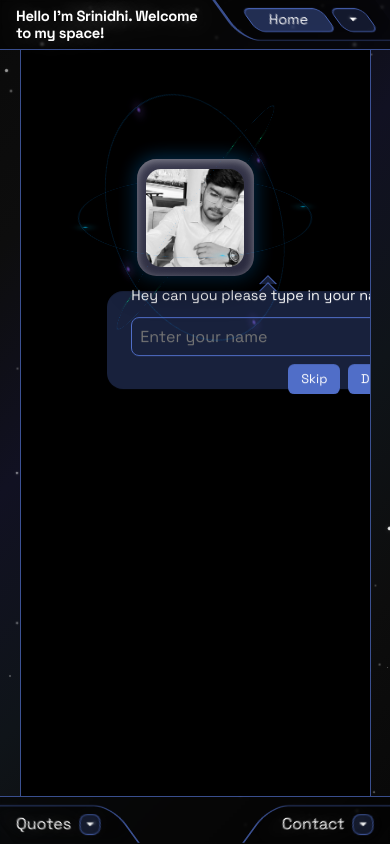
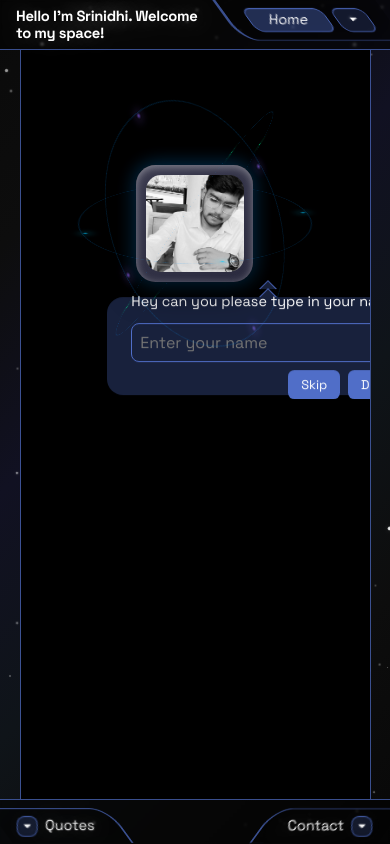
Before and after one commit to srinidhiv2107/portfolio, a React (Vite) app: page / in a window 390 px wide. Built offline with nearby package versions, Linux system fonts and the light colour scheme; grey boxes are pictures that could not be loaded; a web font is replaced by a local one.

Commit message:
[4] [quotes, contact] make home responsive

```diff
--- a/src/App.scss
+++ b/src/App.scss
@@ -16,7 +16,7 @@
 
 html, body {
   position: relative;
-  width: 100%;
+  width: 100vw;
   height: 100vh;
   font-family: var(--ff), -apple-system, BlinkMacSystemFont, "Segoe UI", Roboto, sans-serif;
   background-color: transparent;
--- a/src/components/Contact.jsx
+++ b/src/components/Contact.jsx
@@ -11,7 +11,10 @@ const Contact = () => {
   }
 
   return (
-    <div className="contact">
+    <div
+      className="contact"
+      data-form-open={`${contactToggle}`}
+    >
       <div
         className="contact-label"
         data-form-open={`${contactToggle}`}
@@ -26,7 +29,7 @@ const Contact = () => {
       </div>
       <div className={`contact-form ${contactToggle ? 'open' : ''}`}>
         <div className="contact-form-content">
-          <p className="p1">Let's get in touch</p>
+          <p className="p1">let's get in touch</p>
           <form>
             <input name="name" type="text" placeholder="Name" defaultValue={username} autoComplete="name" required />
             <input name="email" type="email" placeholder="Email" autoComplete="email" required />
--- a/src/components/Quotes.jsx
+++ b/src/components/Quotes.jsx
@@ -1,24 +1,24 @@
-import React, { useState, useEffect } from 'react';
+import React, { useState, useEffect } from "react";
 import { quotes } from "./QuotesList.jsx";
 import "../styles/Quotes.scss";
 
 const Quotes = () => {
   const [quotesToggle, setQuotesToggle] = useState(false);
-  const [displayText, setDisplayText] = useState('');
+  const [displayText, setDisplayText] = useState("");
   const [currentQuoteIndex, setCurrentQuoteIndex] = useState(0);
   const [isTyping, setIsTyping] = useState(true);
 
   const handleQuotesToggle = () => {
     setQuotesToggle(!quotesToggle);
-  }
+  };
 
   useEffect(() => {
-    if(!quotesToggle) return;
+    if (!quotesToggle) return;
 
     const currentQuote = quotes[currentQuoteIndex];
     let timeoutId;
 
-    if(isTyping) {
+    if (isTyping) {
       // Typing animation
       if (displayText.length < currentQuote.length) {
         timeoutId = setTimeout(() => {
@@ -51,7 +51,7 @@ const Quotes = () => {
   // Reset animation when a quotesList section is toggled
   useEffect(() => {
     if (quotesToggle) {
-      setDisplayText('');
+      setDisplayText("");
       setIsTyping(true);
     }
   }, [quotesToggle]);
@@ -59,19 +59,23 @@ const Quotes = () => {
   return (
     <div className="quotes">
       <div className="quotes-label">
-        <p className="p2">Quotes</p>
         <span
-          className={`material-symbols-rounded arrow-icon ${quotesToggle ? 'rotated' : ''}`}
+          className={`material-symbols-rounded arrow-icon ${quotesToggle ? "rotated" : ""}`}
           onClick={handleQuotesToggle}
         >
-            arrow_drop_down
-          </span>
+          arrow_drop_down
+        </span>
+        <p className="p2">Quotes</p>
       </div>
-      <div className={`quotes-display ${quotesToggle ? 'open' : ''}`}>
+      <div
+        className={`quotes-display ${quotesToggle ? "open" : ""}`}
+        data-quotes-open={`${quotesToggle}`}
+      >
         <div className="quotes-display-content">
           <div className="quotes-display-content-line"></div>
           <p className="quotes-display-content-text">
-            <span>{displayText}</span><span></span>
+            <span>{displayText}</span>
+            <span></span>
           </p>
         </div>
       </div>
--- a/src/components/QuotesList.jsx
+++ b/src/components/QuotesList.jsx
@@ -1,11 +1,12 @@
 export const quotes = [
+  "A clever person solves a problem. A wise person avoids it.",
+  "The unexamined life is not worth living.",
+  "There is no greater fool than the he who thinks himself wise",
+  "No one is wiser than he who suspects he is a fool.",
   "No amount of money can buy a second of time.",
-  "A clever person solves a problem. A wise person avoids it.",
   "God’s no is not a rejection it is a redirection.",
-  "The unexamined life is not worth living.",
   "The way to get started is to quit talking and begin doing.",
   "Life is what happens to you while you're busy making other plans.",
-  "There is no greater fool than the he who thinks himself wise; no one is wiser than he who suspects he is a fool.",
   "It is during our darkest moments that we must focus to see the light.",
   "Peace begins with a smile.",
 ];
--- a/src/components/SocialLinks.jsx
+++ b/src/components/SocialLinks.jsx
@@ -1,19 +1,19 @@
 import React from "react";
-import { FaGithub, FaLinkedin, FaXTwitter } from "react-icons/fa6";
+import { FaGithub, FaLinkedinIn } from "react-icons/fa6";
 import "../styles/SocialLinks.scss";
 
-const iconSize = 22;
+const iconSize = "clamp(1.125rem, 1.063rem + 0.278vw, 1.375rem)";
 
 const SocialLinks = () => (
   <div className="social-links">
+    <a href="https://www.linkedin.com/in/srinidhiv21/" target="_blank" rel="noopener noreferrer">
+      <FaLinkedinIn size={iconSize} />
+    </a>
     <a href="https://github.com/srinidhiv2107" target="_blank" rel="noopener noreferrer">
       <FaGithub size={iconSize} />
     </a>
-    <a href="https://www.linkedin.com/in/srinidhiv21/" target="_blank" rel="noopener noreferrer">
-      <FaLinkedin size={iconSize} />
-    </a>
-    <a href="https://x.com/srinidhiV2107" target="_blank" rel="noopener noreferrer">
-      <FaXTwitter size={iconSize} />
+    <a href="https://leetcode.com/u/srinidhiV2107/" target="_blank" rel="noopener noreferrer">
+      <svg xmlns="http://www.w3.org/2000/svg" width={iconSize} height={iconSize} viewBox="0 0 24 24" fill="none" stroke="currentColor" strokeWidth={2.5} strokeLinecap="round" strokeLinejoin="round" className="icon icon-tabler icons-tabler-outline icon-tabler-brand-leetcode"><path stroke="none" d="M0 0h24v24H0z" fill="none"/><path d="M12 13h7.5" /><path d="M9.424 7.268l4.999 -4.999" /><path d="M16.633 16.644l-2.402 2.415a3.189 3.189 0 0 1 -4.524 0l-3.77 -3.787a3.223 3.223 0 0 1 0 -4.544l3.77 -3.787a3.189 3.189 0 0 1 4.524 0l2.302 2.313" /></svg>
     </a>
   </div>
 );
--- a/src/styles/Contact.scss
+++ b/src/styles/Contact.scss
@@ -5,6 +5,12 @@
   right: 0;
   bottom: 0;
   @include mixins.displayFlex($ai: flex-end, $fd: column);
+
+  @media screen and (max-width: 600px) {
+    &[data-form-open="true"] {
+      z-index: 1000;
+    }
+  }
 
   &-label {
     transform: skewX(var(--neg-skew-angle));
@@ -20,17 +26,18 @@
       background: var(--color-black);
     }
 
-    p, span {
+    p,
+    span {
       transform: skewX(var(--skew-angle));
       text-shadow: 0 0 20px rgba(255, 255, 255, 0.4);
     }
 
     p {
-      font-size: 1rem;
+      font-size: clamp(0.9rem, 0.649rem + 0.401vw, 1.1rem);
     }
 
     span {
-      font-size: 1.2rem;
+      font-size: clamp(1.2rem, 1.15rem + 0.222vw, 1.4rem);
       cursor: pointer;
       background: var(--color-primary-20);
       border: 0.1rem solid var(--color-primary-70);
@@ -49,7 +56,9 @@
   &-form {
     display: grid;
     grid-template-rows: 0fr;
-    width: 30vw;
+    width: clamp(20rem, 16rem + 17.778vw, 36rem);
+    max-width: 90vw;
+    max-height: 80dvh;
     border-top-left-radius: 1.2rem;
     border-top: 0.1rem solid var(--color-primary-70);
     border-left: 0.1rem solid var(--color-primary-70);
@@ -65,14 +74,15 @@
     }
 
     &-content {
-      @include mixins.displayFlex($jc: center, $ga: 1rem, $fd: column);
+      @include mixins.displayFlex($jc: flex-start, $ga: 1rem, $fd: column);
       width: 100%;
       min-height: 0;
-      overflow: hidden;
+      overflow-y: scroll;
       transition: all 0.4s ease-in-out;
 
       p {
         opacity: 1;
+        font-size: clamp(1.1rem, 0.95rem + 0.667vw, 1.7rem);
         font-weight: var(--font-medium);
         text-shadow: 0 0 20px rgba(255, 255, 255, 0.4);
         transition: all 0.2s ease-in-out;
@@ -82,11 +92,12 @@
         @include mixins.displayFlex($ai: stretch, $ga: 1rem, $fd: column);
         width: 100%;
 
-        input, textarea {
+        input,
+        textarea {
           padding: 0.5rem;
           color: var(--color-white);
           font-family: inherit;
-          font-size: 1rem;
+          font-size: clamp(0.8rem, 0.7rem + 0.444vw, 1.2rem);
           border: 0.1rem solid var(--color-primary-70);
           border-radius: 0.4rem;
           background: transparent;
@@ -109,11 +120,11 @@
         }
 
         button {
-          @include mixins.displayFlex($jc: center, $ga: 0.5rem);
+          @include mixins.displayFlex($jc: center, $ga: 0.2rem);
           padding: 0.5rem;
           color: var(--color-white);
           font-family: inherit;
-          font-size: 1rem;
+          font-size: clamp(0.9rem, 0.825rem + 0.333vw, 1.2rem);
           border: 0.1rem solid var(--color-primary-70);
           border-radius: 0.4rem;
           background: var(--color-primary-20);
@@ -122,7 +133,7 @@
           transition: all 0.3s ease;
 
           span {
-            font-size: 1.2rem;
+            font-size: clamp(1.1rem, 1.025rem + 0.333vw, 1.4rem);
             transition: transform 0.3s ease-in-out;
           }
 
--- a/src/styles/Home.scss
+++ b/src/styles/Home.scss
@@ -4,6 +4,10 @@
   @include mixins.displayFlex($fd: column, $ga: 2rem);
   width: 80%;
   margin: auto 0;
+
+  @media screen and (max-width: 750px) {
+    width: 90%;
+  }
 
   .photo-links-about-wrapper {
     @include mixins.displayFlex($jc: center, $ga: 4.5rem);
--- a/src/styles/Quotes.scss
+++ b/src/styles/Quotes.scss
@@ -3,7 +3,8 @@
 .quotes {
   @include mixins.displayFlex($ai: flex-start, $fd: column);
 
-  &-label, &-display {
+  &-label,
+  &-display {
     transform: skewX(var(--skew-angle));
     background: transparent;
     backdrop-filter: blur(var(--glass-blur));
@@ -16,17 +17,18 @@
     @include mixins.displayFlex($ga: 0.5rem);
     padding: 0.4rem 1.5rem 0.4rem 1rem;
 
-    p, span {
+    p,
+    span {
       transform: skewX(var(--neg-skew-angle));
       text-shadow: 0 0 20px rgba(255, 255, 255, 0.4);
     }
 
     p {
-      font-size: 1rem;
+      font-size: clamp(0.9rem, 0.649rem + 0.401vw, 1.1rem);
     }
 
     span {
-      font-size: 1.2rem;
+      font-size: clamp(1.2rem, 1.15rem + 0.222vw, 1.4rem);
       border: 0.1rem solid var(--color-primary-70);
       border-radius: 0.5rem;
       background: var(--color-primary-20);
@@ -45,9 +47,18 @@
   &-display {
     display: grid;
     grid-template-rows: 0fr;
-    width: 45vw;
+    width: clamp(22rem, 15.5rem + 28.889vw, 48rem);
+    max-width: 90vw;
+    max-height: 80dvh;
     opacity: 0;
     transition: all 0.5s ease-in-out;
+
+    @media screen and (max-width: 600px) {
+      &[data-quotes-open="true"] {
+        z-index: 1000;
+        background: var(--color-black);
+      }
+    }
 
     &.open {
       grid-template-rows: 1fr;
@@ -73,7 +84,7 @@
       &-text {
         transform: skewX(var(--neg-skew-angle));
         padding-right: 0.2rem;
-        font-size: 1.1rem;
+        font-size: clamp(0.8rem, 0.7rem + 0.444vw, 1.2rem);
         line-height: 150%;
 
         span:first-child {
@@ -95,5 +106,7 @@
 }
 
 @keyframes blink {
-  50% { opacity: 0; }
+  50% {
+    opacity: 0;
+  }
 }
--- a/src/styles/SocialLinks.scss
+++ b/src/styles/SocialLinks.scss
@@ -1,7 +1,11 @@
 @use "mixins";
 
 .social-links {
-  @include mixins.displayFlex($ga: 0.7rem);
+  @include mixins.displayFlex($ga: clamp(0.6rem, 0.575rem + 0.111vw, 0.7rem));
   width: 100%;
   z-index: 1;
+
+  a {
+    @include mixins.displayFlex();
+  }
 }
```
